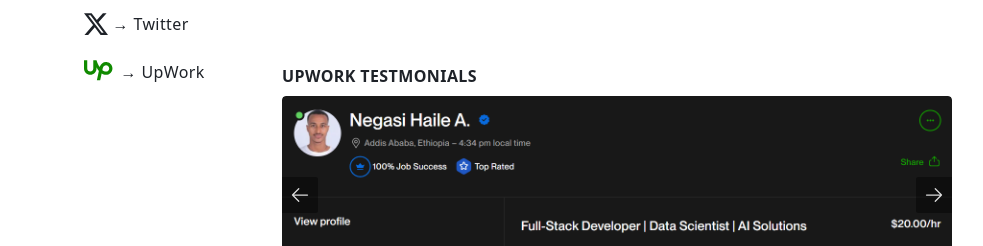
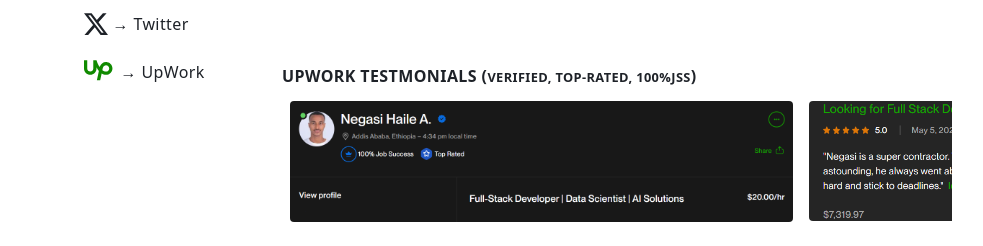
Before and after one commit to NegasiHaile/negasihaile.github.io, a Next.js app: page / in a window 1280 px wide. Shown: the part 554-800 px from the top of the page, without its empty margins (148-1131 px from the left). Built offline with nearby package versions, Linux system fonts and the light colour scheme.

Commit message:
Updated: image slider to image scriller

```diff
--- a/src/app/globals.css
+++ b/src/app/globals.css
@@ -27,3 +27,12 @@ p,
 a {
   @apply tracking-wide;
 }
+
+/* globals.css */
+.scrollbar-hide::-webkit-scrollbar {
+  display: none;
+}
+.scrollbar-hide {
+  -ms-overflow-style: none; /* IE and Edge */
+  scrollbar-width: none; /* Firefox */
+}
--- a/src/app/page.tsx
+++ b/src/app/page.tsx
@@ -10,6 +10,8 @@ import {
   Testmonial_2,
   Testmonial_3,
   Testmonial_4,
+  Testmonial_5,
+  Testmonial_6,
 } from "@/utils/images";
 
 const Home = () => {
@@ -107,7 +109,9 @@ const Home = () => {
 
       {/* TESTMONIAL */}
       <div className="space-y-2 py-5">
-        <p className="font-bold uppercase">Upwork Testmonials</p>
+        <p className="font-bold uppercase">
+          Upwork Testmonials (<small>Verified, Top-RATED, 100%JSS</small>)
+        </p>
         <ImagesSlider
           images={[
             Testmonial_0,
@@ -115,6 +119,8 @@ const Home = () => {
             Testmonial_2,
             Testmonial_3,
             Testmonial_4,
+            Testmonial_5,
+            Testmonial_6,
           ]}
         />
       </div>
--- a/src/components/image-slider.tsx
+++ b/src/components/image-slider.tsx
@@ -1,64 +1,36 @@
 "use client";
 
 import Image from "next/image";
-import { useEffect, useState } from "react";
-import { IconLeftArrow, RightArrow } from "@/utils/icons";
+import { useEffect } from "react";
 
 type TestmonialPropsTypes = {
   images: string[];
 };
 
 const ImagesSlider = ({ images }: TestmonialPropsTypes) => {
-  const [currentIndex, setCurrentIndex] = useState(0);
-
-  const nextSlide = () => {
-    setCurrentIndex((prevIndex) => (prevIndex + 1) % images.length);
-  };
-
-  const prevSlide = () => {
-    setCurrentIndex(
-      (prevIndex) => (prevIndex - 1 + images.length) % images.length
-    );
-  };
-
-  // setTimeout(() => {
-  //   setCurrentIndex((prevIndex) => (prevIndex + 1) % images.length);
-  // }, 3000);
-
   useEffect(() => {
     const handleContextmenu = (e: MouseEvent) => {
       e.preventDefault();
     };
     document.addEventListener("contextmenu", handleContextmenu);
-    return function cleanup() {
+    return () => {
       document.removeEventListener("contextmenu", handleContextmenu);
     };
   }, []);
 
   return (
-    <div className="relative w-full m-auto overflow-hidden">
-      <button
-        onClick={prevSlide}
-        className="top-1/2 absolute bg-black/40 text-white/85 p-2 rounded-r-sm left-0 z-10"
-      >
-        <IconLeftArrow className="size-3 md:size-5" />
-      </button>
-      <div className="relative flex justify-center rounded overflow-hidden">
-        {/* w-full flex justify-between items-center space-x-3 */}
-        <Image
-          src={images[currentIndex]}
-          width="800"
-          height="300"
-          alt="image"
-          className="w-full h-full rounded"
-        />
-      </div>
-      <button
-        onClick={nextSlide}
-        className="top-1/2 absolute bg-black/40 text-white/85 p-2 rounded-l-sm right-0 z-10"
-      >
-        <RightArrow className="size-3 md:size-5" />
-      </button>
+    <div className="flex items-center w-full overflow-x-auto scrollbar-hide">
+      {[...images, ...images].map((img, index) => (
+        <div key={index} className="w-[75%] mx-2 flex-shrink-0">
+          <Image
+            src={img}
+            alt={`testimonial-${index}`}
+            width={800}
+            height={170}
+            className="w-full h-full rounded"
+          />
+        </div>
+      ))}
     </div>
   );
 };
--- a/src/utils/images.ts
+++ b/src/utils/images.ts
@@ -2,14 +2,12 @@ const ProfilePic =
   "https://res.cloudinary.com/dshwnppvx/image/upload/v1732745596/portfolio/assests/portfolio_n7liaq.jpg";
 
 const Testmonial_0 = "/testimonials/upwork-01.png";
-const Testmonial_1 =
-  "https://res.cloudinary.com/dshwnppvx/image/upload/v1732735652/portfolio/assests/upwork/Upwork-04_k4uqsw.png";
-const Testmonial_2 =
-  "https://res.cloudinary.com/dshwnppvx/image/upload/v1732735651/portfolio/assests/upwork/Upwork-01_i2yu1i.png";
-const Testmonial_3 =
-  "https://res.cloudinary.com/dshwnppvx/image/upload/v1732735650/portfolio/assests/upwork/Upwork-02_jolrt6.png";
-const Testmonial_4 =
-  "https://res.cloudinary.com/dshwnppvx/image/upload/v1732735651/portfolio/assests/upwork/Upwork-03_bgrppi.png";
+const Testmonial_1 = "/testimonials/upwork-02.png";
+const Testmonial_2 = "/testimonials/upwork-03.png";
+const Testmonial_3 = "/testimonials/upwork-04.png";
+const Testmonial_4 = "/testimonials/upwork-05.png";
+const Testmonial_5 = "/testimonials/upwork-06.png";
+const Testmonial_6 = "/testimonials/upwork-07.png";
 
 // CGM-AGP
 const AGP_1 =
@@ -90,6 +88,8 @@ export {
   Testmonial_2,
   Testmonial_3,
   Testmonial_4,
+  Testmonial_5,
+  Testmonial_6,
 
   // AGP reports
   AGP_1,
```
